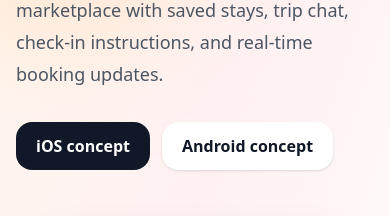
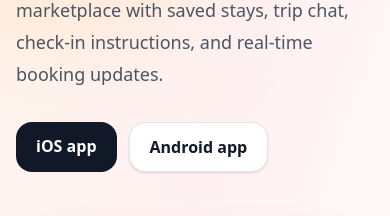
Before and after one commit to paulhiu-code/Stayloop, a React (Vite) app: page / in a window 390 px wide. Shown: the part 8460-8676 px from the top of the page. Built offline with nearby package versions, Linux system fonts and the light colour scheme; no server answers; the database is empty.

Commit message:
Clarify mobile platform buttons
Co-authored-by: paulhiu-code <paulhiu-code@users.noreply.github.com>

```diff
--- a/src/App.tsx
+++ b/src/App.tsx
@@ -222,8 +222,8 @@ function AppContent() {
                 The mobile app concept mirrors the web marketplace with saved stays, trip chat, check-in instructions, and real-time booking updates.
               </p>
               <div className="mt-8 flex flex-wrap gap-3">
-                <span className="rounded-2xl bg-gray-900 px-5 py-3 font-bold text-white">iOS concept</span>
-                <span className="rounded-2xl bg-white px-5 py-3 font-bold text-gray-900 shadow">Android concept</span>
+                <span className="rounded-2xl bg-gray-900 px-5 py-3 font-bold text-white">iOS app</span>
+                <span className="rounded-2xl border border-gray-200 bg-white px-5 py-3 font-bold text-gray-900 shadow">Android app</span>
               </div>
             </div>
 
```
